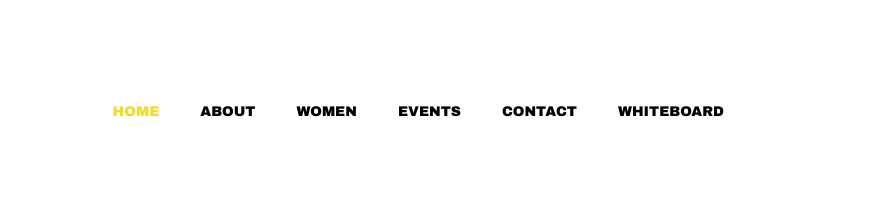
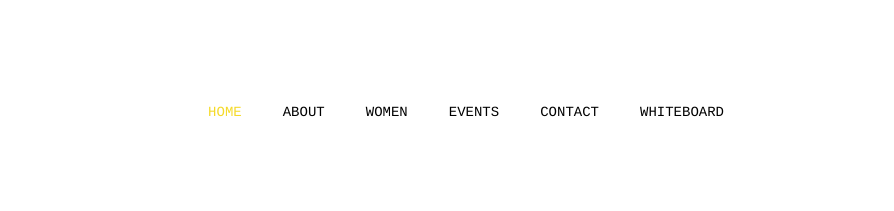
Before and after one commit to cranbury/brooklyn-wets, a plain HTML site: page public/index.html in a window 1280 px wide. Shown: the top 211 px of the page, 386-1280 px from the left. Drawn offline with Linux system fonts and the light colour scheme.

Commit message:
change font style

```diff
--- a/public/css/style.css
+++ b/public/css/style.css
@@ -68,7 +68,7 @@ img {
 }
 #header div ul li a {
   color: #000000;
-  font-family: "Arial Black";
+  font-family: "Courier";
   font-size: 14px;
   font-weight: normal;
   line-height: 14px;
```
